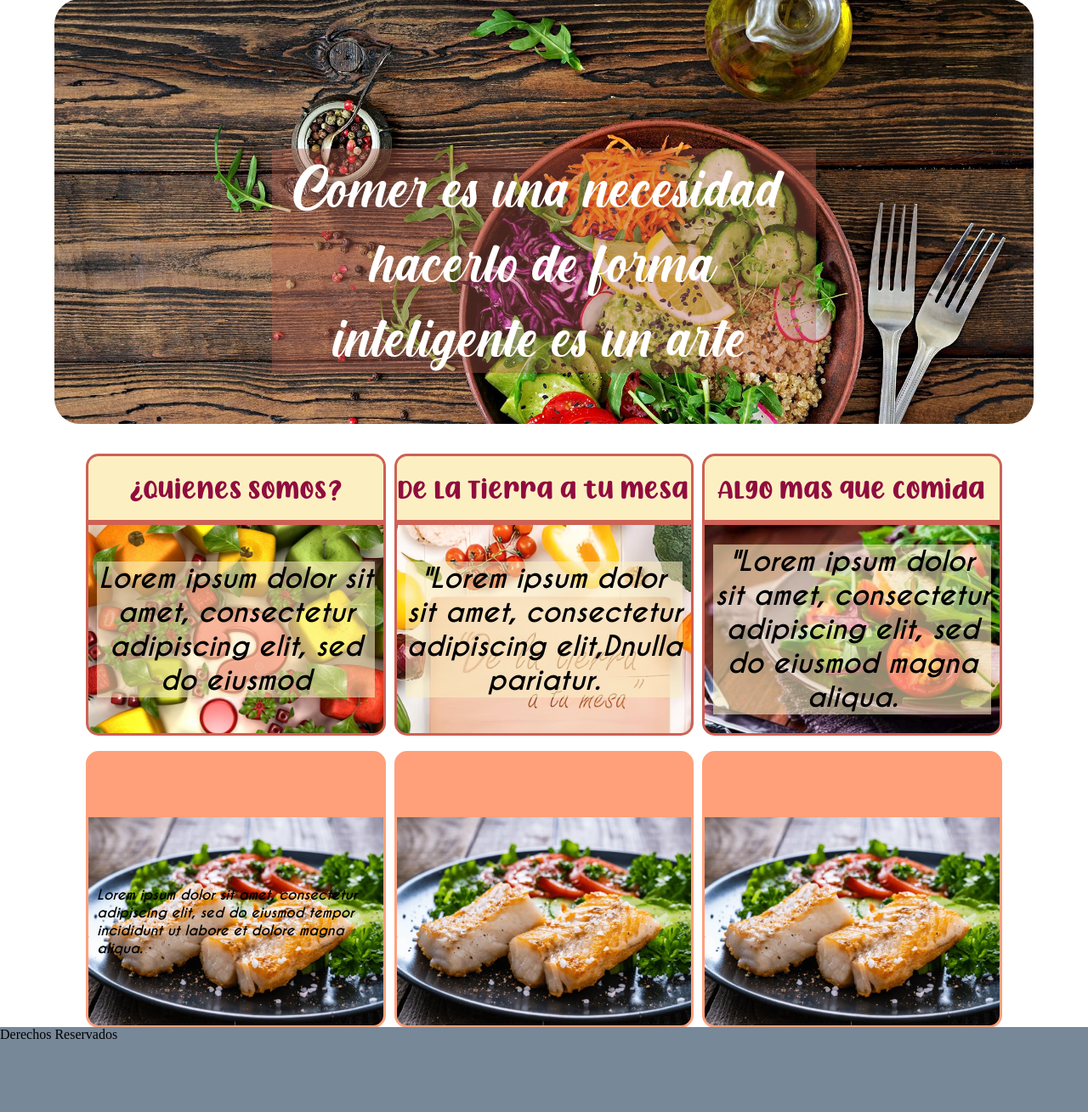
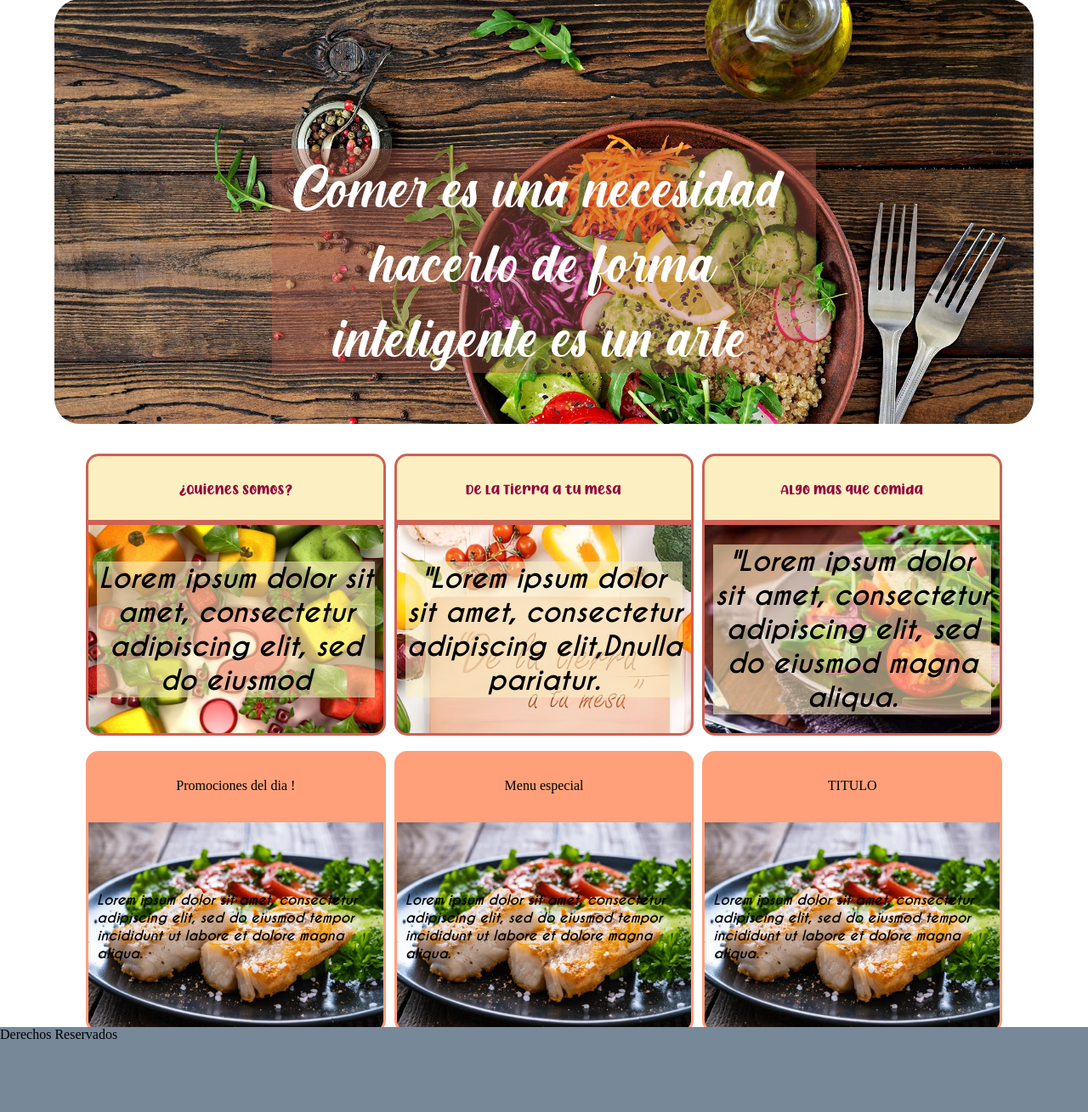
Before and after one commit to Alberto73P/Sanisima, a PHP site: page / in a window 1280 px wide. Shown: the part 101-1410 px from the top of the page at 85% size. Run offline with PHP 8.4, Linux system fonts and the light colour scheme.

Commit message:
ACT 29/03

```diff
--- a/CSS/Estilos.css
+++ b/CSS/Estilos.css
@@ -223,21 +205,12 @@
     height: 75%;
    background-image: url(../img/PlatoRico.jpg);
    background-size: cover;
+   border: 3px solid rgb(255, 160, 122);
 }
-.Descripcion{
-    border: 3px solid rgb(255, 160, 122);
-    border-bottom-left-radius: 15px;
-    border-bottom-right-radius: 15px;
-    height: 75%;
-    margin: 0px 0px 0px 0px;
-    display: flex;
-    align-items: center;
-    font-family: Frijol;
-    font-style: italic;
-    padding: 10px 10px;
+.inf-productos{
+    background-color: rgb(255, 160, 122);
+    border: 3px solid  rgb(255, 160, 122);
 }
-/* NOTA : ELiminar etiqueta p de descripcion*/
-
 #Productos{
     margin-top: 40px ;
     grid-area: Productos;
--- a/Index.html
+++ b/Index.html
@@ -1,5 +1,5 @@
 <!DOCTYPE html>
-<html lang="en">
+<html lang="es">
 <head>
     <meta charset="UTF-8">
     <meta http-equiv="X-UA-Compatible" content="IE=edge">
@@ -45,19 +45,25 @@
         </div>
         <div id="Productos" class="Contenedor">
             <div class="Info">
-                <div class="Titulo"></div>
-                <div class="Descripcion">
+                <div class="Titulo inf-productos"> Promociones del dia !</div>
+                <div class="Descripcion" id="Promos">
                     Lorem ipsum dolor sit amet, consectetur adipiscing elit, sed do eiusmod
                     tempor incididunt ut labore et dolore magna aliqua.
                 </div>
             </div>
             <div class="Info">
-                <div class="Titulo"></div>
-                <div class="Descripcion"></div>
+                <div class="Titulo inf-productos"> Menu especial </div>
+                <div class="Descripcion" id="Menu">
+                    Lorem ipsum dolor sit amet, consectetur adipiscing elit, sed do eiusmod
+                    tempor incididunt ut labore et dolore magna aliqua.
+                </div>
             </div>
             <div class="Info">
-                <div class="Titulo"></div>
-                <div class="Descripcion"></div>
+                <div class="Titulo inf-productos"> TITULO </div>
+                <div class="Descripcion" id="extra">
+                    Lorem ipsum dolor sit amet, consectetur adipiscing elit, sed do eiusmod
+                    tempor incididunt ut labore et dolore magna aliqua.
+                </div>
             </div>
         </div>
         <div id="Footer">Derechos Reservados</div>
```
Also changed, not shown: other parts of CSS/Estilos.css (+21 -40 lines).
